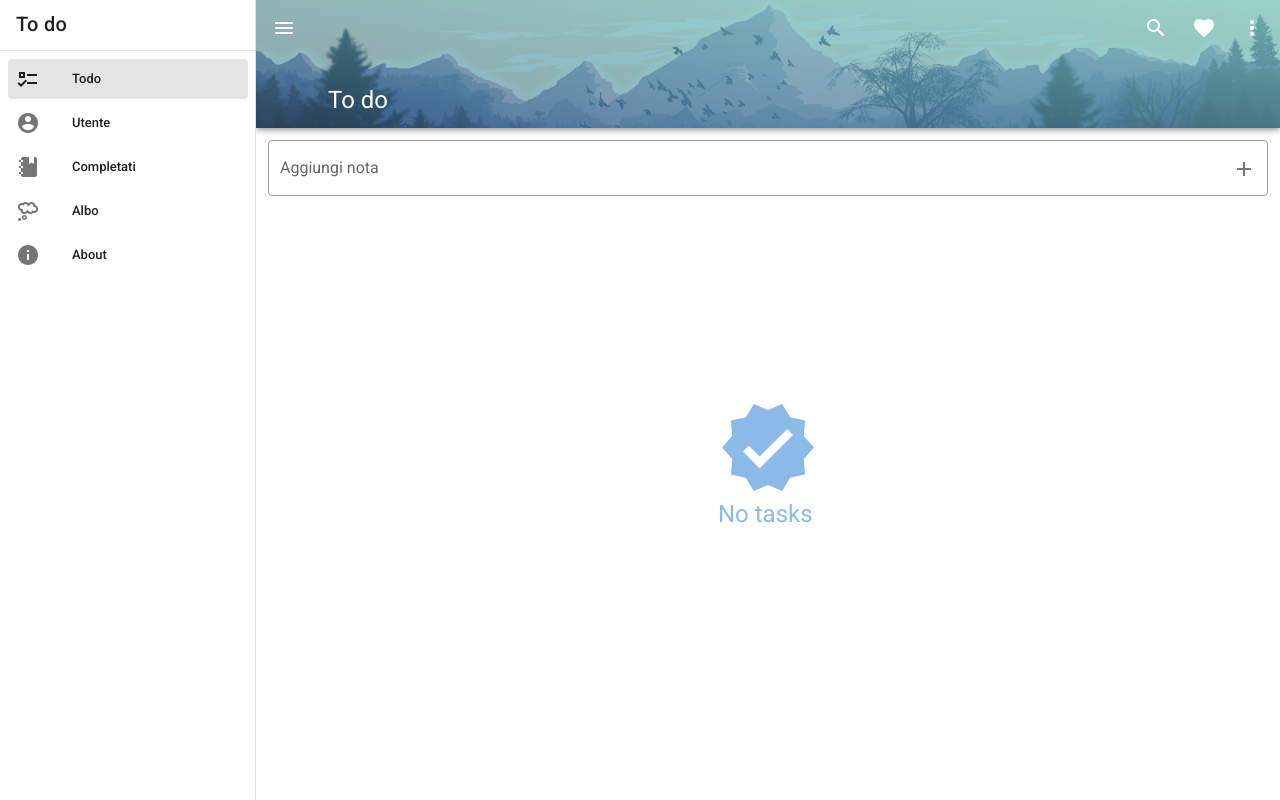
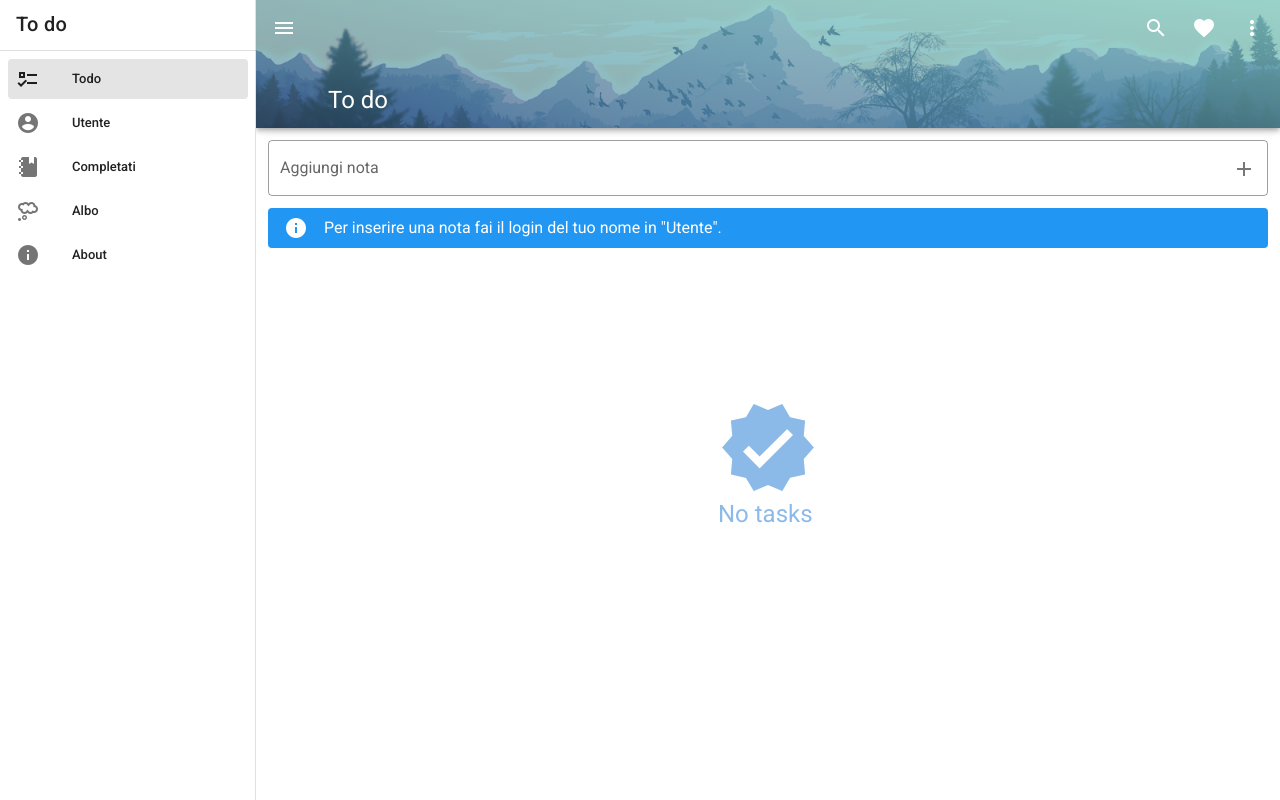
Before and after one commit to Tizzz-555/todo-app, a Vue app: page /#/ in a window 1280 px wide. Both pictures are taken after a click on the button 1244 px from the left and 169 px from the top of the page. Built offline with nearby package versions, Linux system fonts and the light colour scheme.

Commit message:
user alert component

```diff
--- a/src/components/Todo/FieldAddTask.vue
+++ b/src/components/Todo/FieldAddTask.vue
@@ -1,4 +1,5 @@
 <template>
+  <div>
     <v-text-field
       v-model="newTaskTitle"
       @click:append="addTask"
@@ -10,6 +11,10 @@
       hide-details
       clearable
     ></v-text-field>
+
+    <!-- Include the Alert component here -->
+    <user-alert :showAlert="showAlert" />
+  </div>
 </template>
 
 <script>
@@ -19,6 +24,9 @@ export default {
       newTaskTitle: "",
       showAlert: false, // new data property to control the alert
     };
+  },
+  components: {
+    "user-alert": require("@/components/Todo/UserAlert.vue").default,
   },
   methods: {
     addTask() {
--- /dev/null
+++ b/src/components/Todo/UserAlert.vue
@@ -0,0 +1,23 @@
+<template>
+  <v-alert
+    v-if="showAlert"
+    class="ml-3 mr-3 mb-3"
+    dense
+    type="info"
+  >
+    Per inserire una nota fai il login del tuo nome in "Utente".
+  </v-alert>
+</template>
+
+<script>
+export default {
+  props: {
+    showAlert: {
+      type: Boolean,
+      required: true,
+    },
+  },
+};
+</script>
+
+<style></style>
--- a/src/views/TodoView.vue
+++ b/src/views/TodoView.vue
@@ -2,14 +2,6 @@
   <div class="home">
     <field-add-task />
     <!-- Alert message -->
-    <v-alert
-      v-if="showAlert"
-      class="ml-3 mr-3 mb-3"
-      dense
-      type="info"
-    >
-      Per inserire una nota fai il login del tuo nome in "Utente".
-    </v-alert>
 
     <v-list
       v-if="$store.state.tasks.length"
```
Lines whose indentation alone changed are shown as unchanged.
